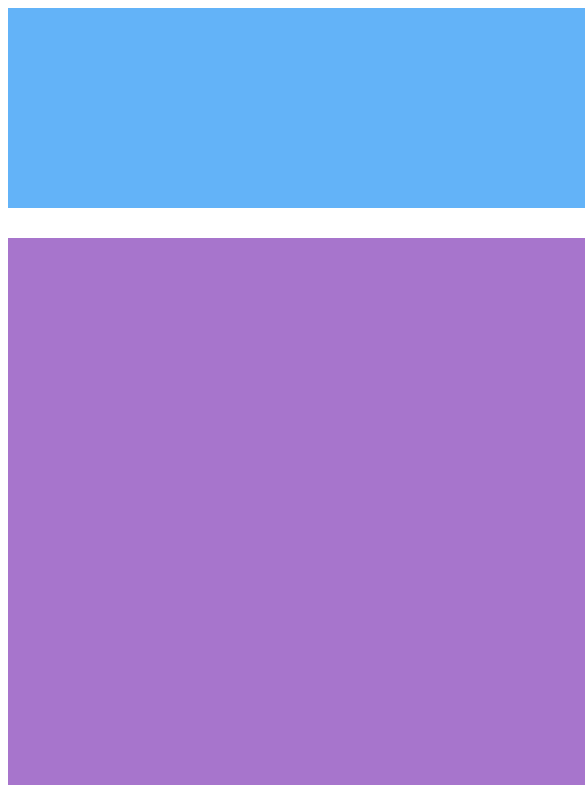
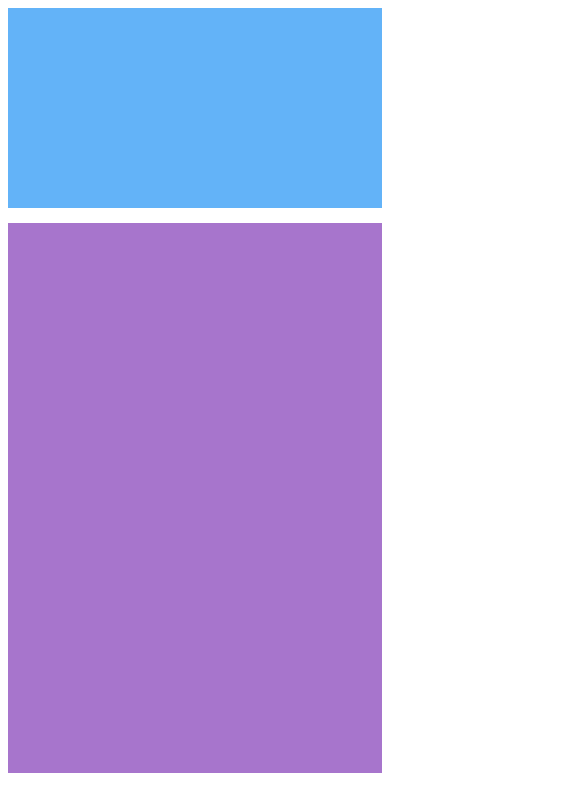
Before and after one commit to atclarkson/cit31200-6-hw-css_grid, a plain HTML site: page index.html in a window 390 px wide. Shown: the top 785 px of the page, 585 px wide, since content can reach past the window. Drawn offline with Linux system fonts and the light colour scheme.

Commit message:
make more responsive

```diff
--- a/style.css
+++ b/style.css
@@ -50,7 +50,7 @@
 
 .container {
     display: grid;
-    grid-template-columns: 375px 220px 325px 50px 180px 145px 220px 375px;
+    grid-template-columns: 375fr 220fr 325fr 50fr 180fr 145fr 220fr 375fr;
     grid-template-rows: 200px 550px 315px 375px 375px 775px 475px;
     grid-template-areas:
         "malibu malibu malibu malibu malibu malibu malibu malibu"
@@ -60,5 +60,5 @@
         "turbo turbo turbo malachite malachite malachite . chartreuse"
         "turbo turbo turbo bright-turquoise bright-turquoise bright-turquoise bright-turquoise bright-turquoise"
         "purple-heart purple-heart purple-heart purple-heart purple-heart purple-heart purple-heart purple-heart";
-    grid-gap: 30px;
+    grid-gap: 15px;
 }
```
